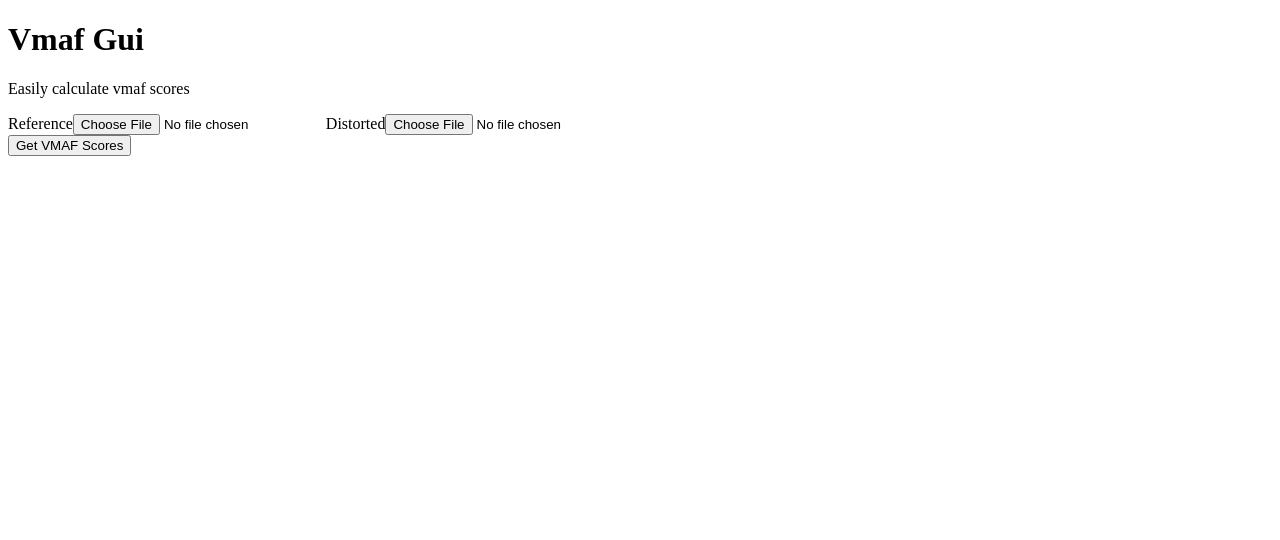
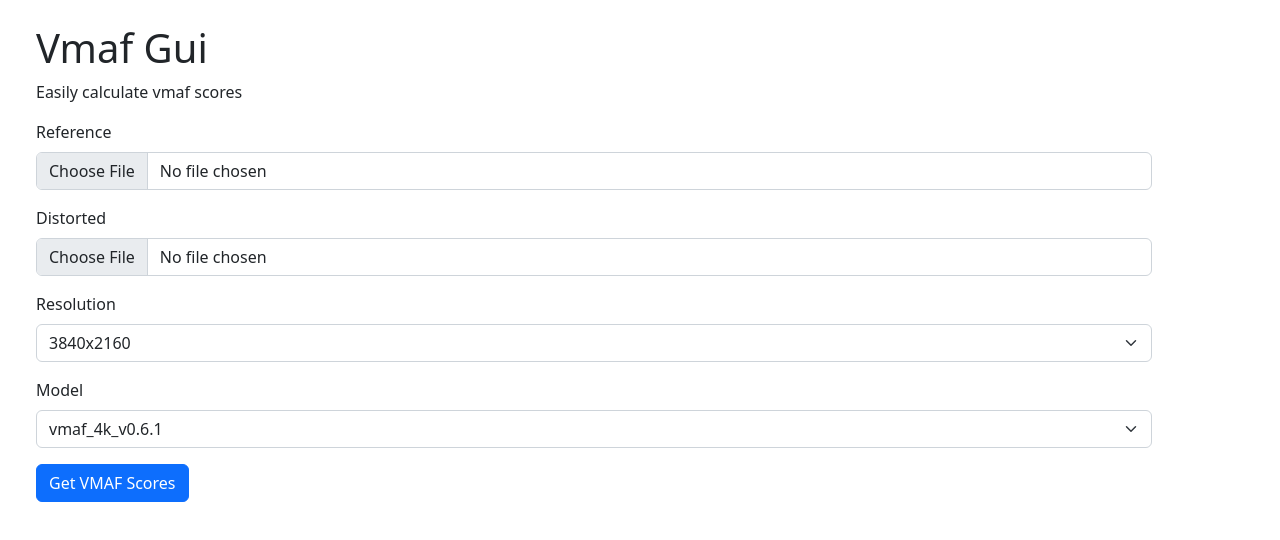
Before and after one commit to ThatNerdUKnow/vmaf-gui, a Next.js app: page / in a window 1280 px wide. Shown: the top 540 px of the page. Built offline with nearby package versions, Linux system fonts and the light colour scheme.

Commit message:
basic form skeleton

```diff
--- a/package.json
+++ b/package.json
@@ -9,8 +9,10 @@
   },
   "dependencies": {
     "@tauri-apps/api": "^1.2.0",
+    "bootstrap": "^5.2.3",
     "next": "^13.0.0",
     "react": "^18.2.0",
+    "react-bootstrap": "^2.7.0",
     "react-dom": "^18.2.0"
   },
   "devDependencies": {
--- a/src/components/index/form.tsx
+++ b/src/components/index/form.tsx
@@ -1,28 +1,59 @@
-function Form() {
+import Form from 'react-bootstrap/Form'
+import Button from 'react-bootstrap/esm/Button';
+
+function VmafConfigForm() {
   return (
-    <form>
-      <label className="label" htmlFor="reference">
-        <span className="label-text">Reference</span>
-      </label>
-      <input
+    <Form>
+
+      <Form.Group className="mb-3">
+          <Form.Label htmlFor="reference">
+            Reference
+          </Form.Label>
+          <Form.Control
             id="reference"
             type="file"
             className="file-input file-input-bordered w-full max-w-xs"
           />
+      </Form.Group>
 
-      <label className="label" htmlFor="distorted">
-        <span className="label-text">Distorted</span>
-      </label>
-      <input
+      <Form.Group className="mb-3">
+          <Form.Label htmlFor="distorted">
+            Distorted
+          </Form.Label>
+          <Form.Control
             id="distorted"
             type="file"
             className="file-input file-input-bordered w-full max-w-xs"
           />
+      </Form.Group>
+
+      <Form.Group className='mb-3'>
+        <Form.Label>Resolution</Form.Label>
+        <Form.Select>
+            <option>3840x2160</option>
+            <option>2560x1440</option>
+            <option>1920x1080</option>
+            <option>1280x720</option>
+            <option>custom</option>
+        </Form.Select>
+      </Form.Group>
+
+      <Form.Group className='mb-3'>
+        <Form.Label>Model</Form.Label>
+        <Form.Select>
+            <option>vmaf_4k_v0.6.1</option>
+            <option>vmaf_4k_v0.6.1neg</option>
+            <option>vmaf_float_4k_v0.6.1</option>
+            <option>vmaf_float_v0.6.1</option>
+            <option>vmaf_float_v0.6.1neg</option>
+            <option>vmaf_v0.6.1</option>
+        </Form.Select>
+      </Form.Group>
 
       <div className="divider"></div>
-      <button className="btn">Get VMAF Scores</button>
-    </form>
+      <Button type="submit">Get VMAF Scores</Button>
+    </Form>
   );
 }
 
-export default Form;
+export default VmafConfigForm;
--- a/src/pages/_app.tsx
+++ b/src/pages/_app.tsx
@@ -1,6 +1,6 @@
 import type { AppProps } from "next/app";
 
-import "../global.css"
+import "bootstrap/dist/css/bootstrap.min.css"
 // This default export is required in a new `pages/_app.js` file.
 export default function MyApp({ Component, pageProps }: AppProps) {
   return <Component {...pageProps} />;
--- a/src/pages/index.tsx
+++ b/src/pages/index.tsx
@@ -2,14 +2,19 @@ import { useState } from "react";
 import { invoke } from "@tauri-apps/api/tauri";
 import Header from "../components/index/header";
 import Form from "../components/index/form";
+import { Container, Row,Col } from "react-bootstrap";
 
 function App() {
   return (
-    <div className="container prose m-5">
-      <Header />
-      <div className="divider" />
-      <Form />
-    </div>
+    <Container className="m-4">
+      <Row>
+        <Col>
+          <Header />
+          <div className="divider" />
+          <Form />
+        </Col>
+      </Row>
+    </Container>
   );
 }
 
```
Also changed, not shown: 1 other file (tests, documents, lock files or other folders). Lines whose indentation alone changed are shown as unchanged.
